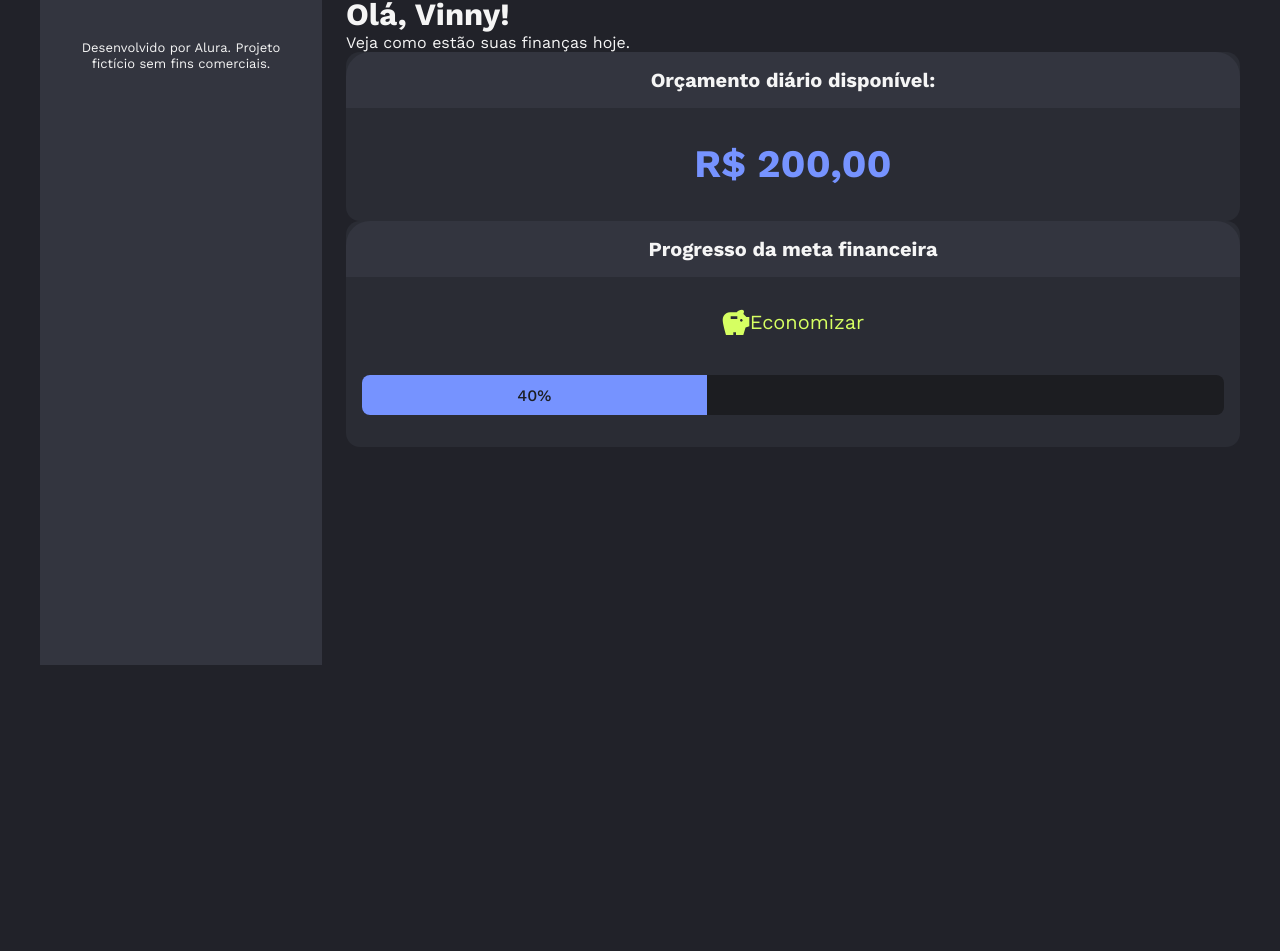
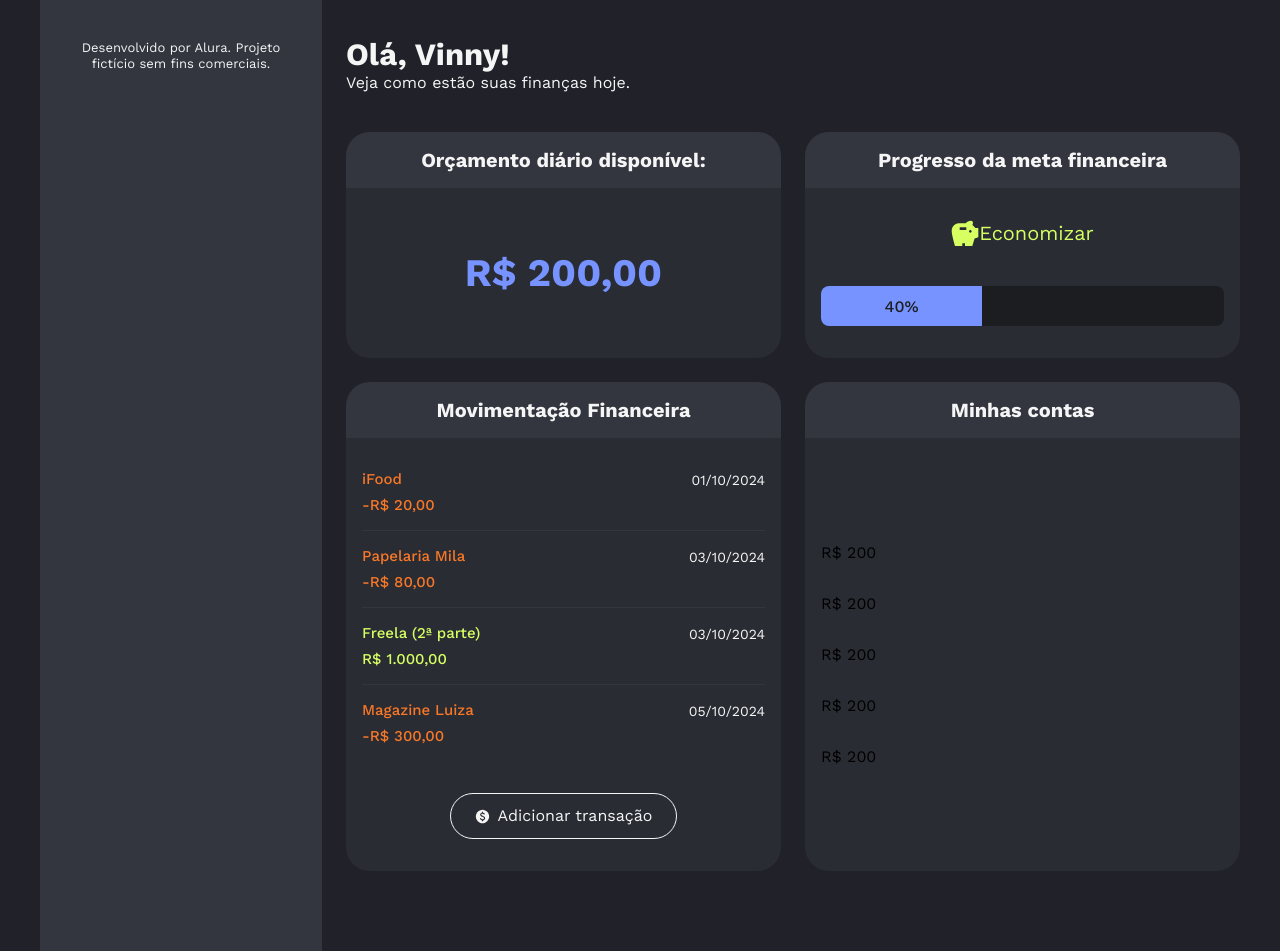
Before and after one commit to beatrizabdias/poupapp, a React (Vite) app: page / in a window 1280 px wide. Shown: the part 135-1086 px from the top of the page. Before the commit the page ends 800 px from the top, so only its background shows below. Built offline with nearby package versions, Linux system fonts and the light colour scheme.

Commit message:
feat: implement financial transactions layout and component

```diff
--- a/src/App.jsx
+++ b/src/App.jsx
@@ -6,12 +6,16 @@
 import Card from './components/Card'
 import { DailyBudget } from './components/DailyBudget'
 import { SavingStatus } from './components/SavingStatus'
+import { Transactions } from './components/Transactions'
+
+import styles from './app.module.css';
 
 function App() {
   return (
     <Container>
       <Aside />
         <Main>
+          <div className={styles.container}>
             <SearchInput />
             <div>
               <Typography variant="h1">
@@ -20,7 +24,8 @@
               <Typography variant="body">
                 Veja como estão suas finanças hoje.
               </Typography>
-            <section>
+            </div>
+            <section className={styles.grid}>
                 <Card>
                   <Card.Header>
                     Orçamento diário disponível:
@@ -37,6 +42,27 @@
                     <SavingStatus percent={40} />
                   </Card.Body>
                 </Card>
+                <Card>
+                    <Card.Header>
+                      Movimentação Financeira
+                    </Card.Header>
+                    <Card.Body>
+                      <Transactions/>
+                    </Card.Body>
+                </Card>
+                <Card>
+                    <Card.Header>
+                      Minhas contas
+                    </Card.Header>
+                    <Card.Body>
+                      <p>R$ 200</p>
+                      <p>R$ 200</p>
+                      <p>R$ 200</p>
+                      <p>R$ 200</p>
+                      <p>R$ 200</p>
+                    </Card.Body>
+                </Card>
+
             </section>
           </div>
         </Main>
--- /dev/null
+++ b/src/app.module.css
@@ -0,0 +1,11 @@
+.container {
+    display: flex;
+    flex-direction: column;
+    gap: 40px;
+}
+.grid {
+    display: grid;
+    align-items: stretch;
+    gap: 24px;
+    grid-template-columns: repeat(2, 1fr);
+}
--- /dev/null
+++ b/src/components/Button/button.module.css
@@ -0,0 +1,18 @@
+.btn {
+    background: transparent;
+    border: 1px solid var(--neutral-text);
+    color: var(--neutral-text);
+    padding: 12px 24px;
+    display: flex;
+    align-items: center;
+    justify-content: center;
+    cursor: pointer;
+    gap: 8px;
+    border-radius: 24px;
+    font-size: 16px;
+    line-height: 120%;
+}
+
+.btn:hover {
+    opacity: 0.8;
+}
--- /dev/null
+++ b/src/components/Button/index.jsx
@@ -0,0 +1,11 @@
+import styles from './button.module.css'
+
+export const Button = ( {children, ...props }) => {
+    return (
+        <button {...props} className={styles.btn}>
+            {children}
+        </button>
+
+    )
+
+}
--- a/src/components/Card/card.module.css
+++ b/src/components/Card/card.module.css
@@ -1,6 +1,8 @@
 .card {
     background-color: var(--neutral-surface);
-    border-radius: 14px;
+    border-radius: 24px;
+    display: flex;
+    flex-direction: column;
 }
 
 .header {
@@ -13,10 +15,12 @@
     text-align: center;
     color: var(--neutral-text);
     padding: 16px;
-
 }
 
 .body {
     padding: 32px 16px;
-
+    flex-grow: 1;
+    display: flex;
+    flex-direction: column;
+    justify-content: center;
 }
--- /dev/null
+++ b/src/components/TransactionItem/index.jsx
@@ -0,0 +1,24 @@
+import styles from './transactionitem.module.css'
+
+const formater = new Intl.NumberFormat("pt-BR", { style: "currency", currency: "BRL" })
+
+
+export const TransactionItem = ({ item }) => {
+
+    const detailsAddicionalClassName = item.value >= 0 ? styles.income : styles.expense
+
+    return (
+        <div className={styles.transaction}>
+            <div className={[styles.details, detailsAddicionalClassName].join(' ')}>
+                <p>{item.description}</p>
+                <p>{formater.format(item.value)}</p>
+
+            </div>
+            <div className={styles.date}>
+                {new Date(item.date).toLocaleDateString('pt-Br')}
+            </div>
+
+        </div>
+
+    )
+}
--- /dev/null
+++ b/src/components/TransactionItem/transactionitem.module.css
@@ -0,0 +1,32 @@
+.transaction{
+    display: flex;
+    justify-content: space-between;
+
+}
+
+.transaction p {
+    margin: 0;
+}
+
+.date {
+    color: var(--neutral-text);
+    font-size: 14px;
+    line-height: 20px;
+}
+
+.details {
+    display: flex;
+    flex-direction: column;
+    gap: 8px;
+    font-size: 15px;
+    line-height: 120%;
+    font-weight: 500;
+}
+
+.income {
+    color: var(--secondary-income);
+}
+
+.expense {
+    color: var(--secondary-expense);
+}
--- /dev/null
+++ b/src/components/Transactions/index.jsx
@@ -0,0 +1,51 @@
+import { Button } from "../Button"
+import { IconCurrency } from "../icons"
+import { TransactionItem } from "../TransactionItem"
+import styles from './transactions.module.css'
+
+export const Transactions = () => {
+
+    const items = [
+        {
+        "description": "iFood",
+        "value": -20,
+        "date": "2024-10-01T00:00:00-03:00"
+        },
+        {
+        "description": "Papelaria Mila",
+        "value": -80,
+        "date": "2024-10-03T00:00:00-03:00"
+        },
+        {
+        "description": "Freela (2ª parte)",
+        "value": 1000,
+        "date": "2024-10-03T00:00:00-03:00"
+        },
+        {
+        "description": "Magazine Luiza",
+        "value": -300,
+        "date": "2024-10-05T00:00:00-03:00"
+        }
+    ]
+
+    return (
+        <>
+            <ul className={styles.list}>
+                {items.map( (transactionItem, index) => {
+                    return (
+                        <li key={index}>
+                            <TransactionItem  item={transactionItem} />
+
+                        </li>
+
+                    )
+                })}
+            </ul>
+            <div className={styles.actions}>
+                <Button>
+                    <IconCurrency/> Adicionar transação
+                </Button>
+            </div>
+        </>
+    )
+}
--- /dev/null
+++ b/src/components/Transactions/transactions.module.css
@@ -0,0 +1,23 @@
+.list {
+    padding: 0;
+    margin: 0;
+    list-style: none;
+    margin-bottom: 48px;
+}
+
+.list li {
+    border-bottom: 1px solid var(--neutral-header);
+    padding-bottom: 16px;
+    margin-bottom: 16px;
+}
+
+.list li:last-child {
+    border: none;
+    padding-bottom: 0;
+    margin-bottom: 0;
+}
+
+.actions {
+    display: flex;
+    justify-content: center;
+}
```
Lines whose indentation alone changed are shown as unchanged.
